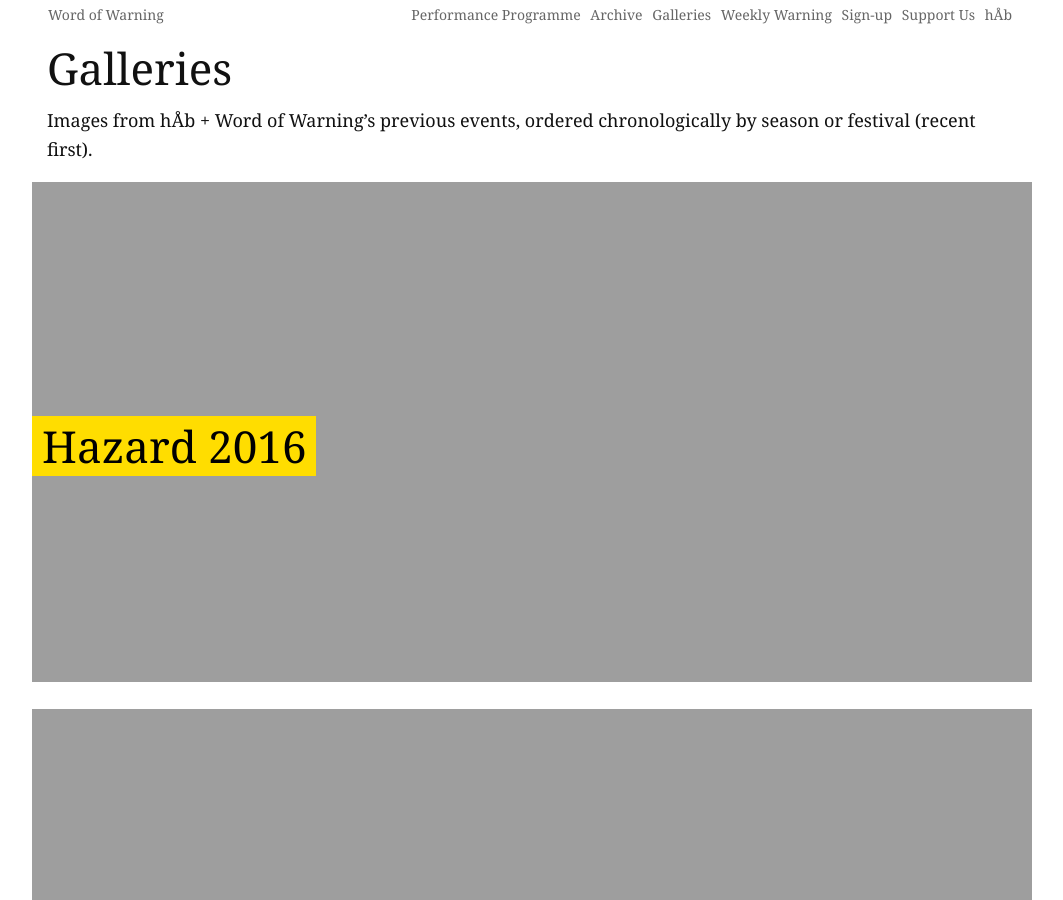
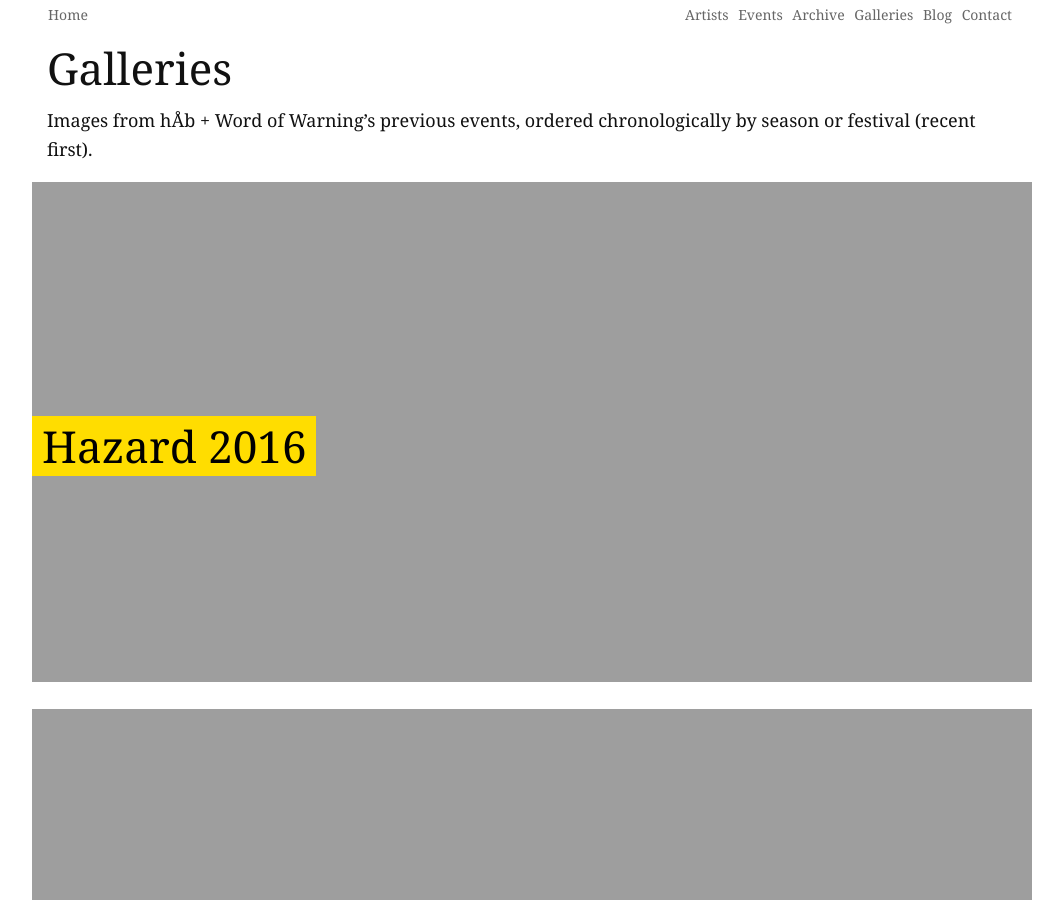
Before and after one commit to divergencymcr/divergencymcr.github.io, a Jekyll site: the page built from galleries/index.md, in a window 1280 px wide and 900 px high. Shown: the whole window, without its empty margins (108-1171 px from the left). Built offline with Jekyll 4.4.1, drawn with Linux system fonts in a browser that asks for light colours.

Commit message:
add header bar links

```diff
--- a/_includes/shared-nav.html
+++ b/_includes/shared-nav.html
@@ -1,15 +1,14 @@
 		<header id="sitelevel">
 			<div class="row">
 				<div class="twelve columns">
-					<a href="{{ site.github.url }}/index.html">Word of Warning</a>
+					<a href="{{ site.github.url }}/index.html">Home</a>
 					<nav>
-					    <a href="{{ site.github.url }}/current/2016-springsummer">Performance Programme</a>
+					    <a href="{{ site.github.url }}/artist">Artists</a>
+					    <a href="{{ site.github.url }}/event">Events</a>
 					    <a href="{{ site.github.url }}/archive">Archive</a>
 					    <a href="{{ site.github.url }}/galleries">Galleries</a>
-					    <a href='http://wordofwarning.posthaven.com' target="_blank">Weekly Warning</a>
-					    <a href="{{ site.mailer_signup_url }}" target="_blank">Sign-up</a>
-					    <a href="{{ site.github.url }}/hab/donations">Support Us</a>
-					    <a href="{{ site.github.url }}/hab">hÅb</a>
+					    <a href='http://divergencymcr.posthaven.com' target="_blank">Blog</a>
+					    <a href="{{ site.github.url }}/contact">Contact</a>
 					</nav>
 				</div>
 			</div>
```
